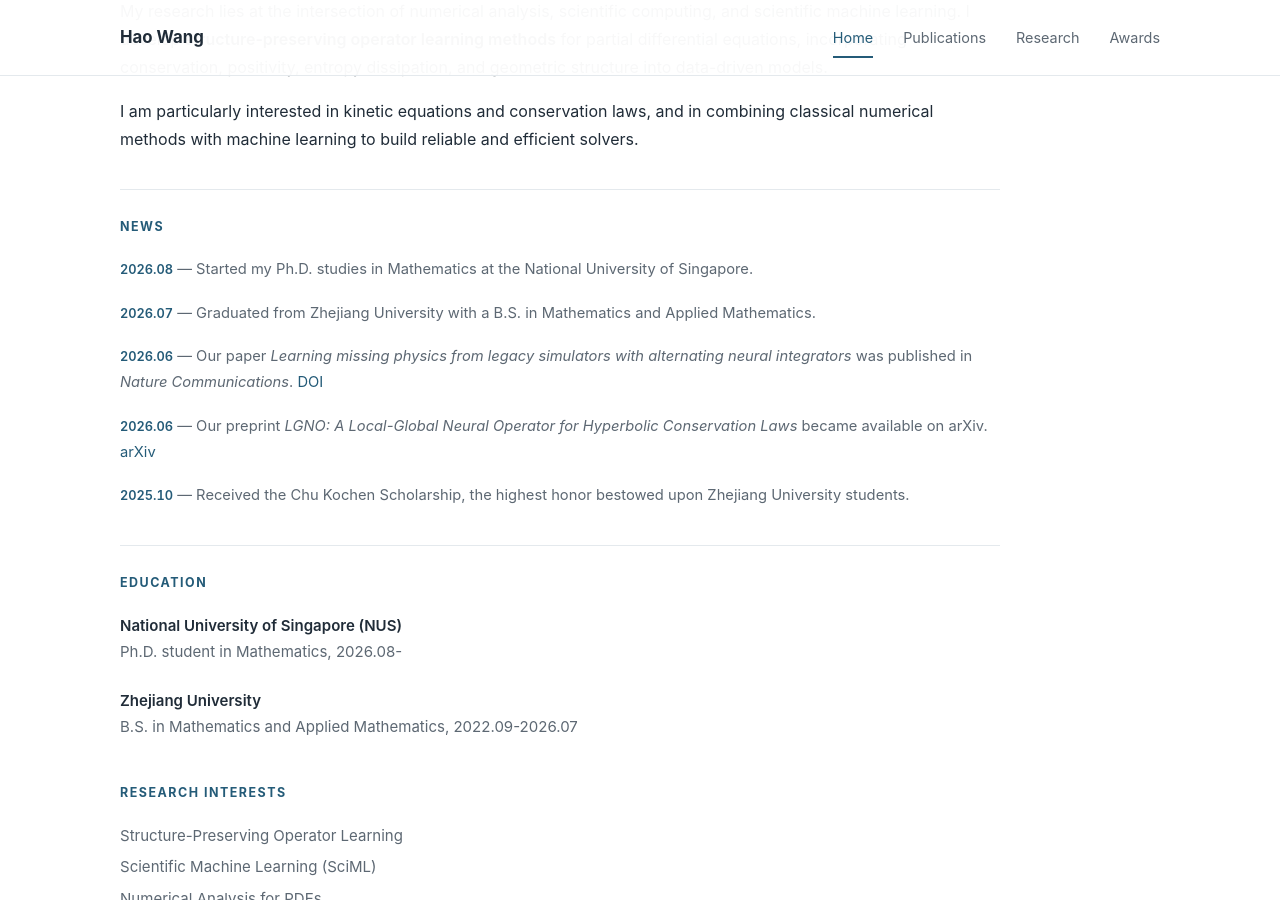
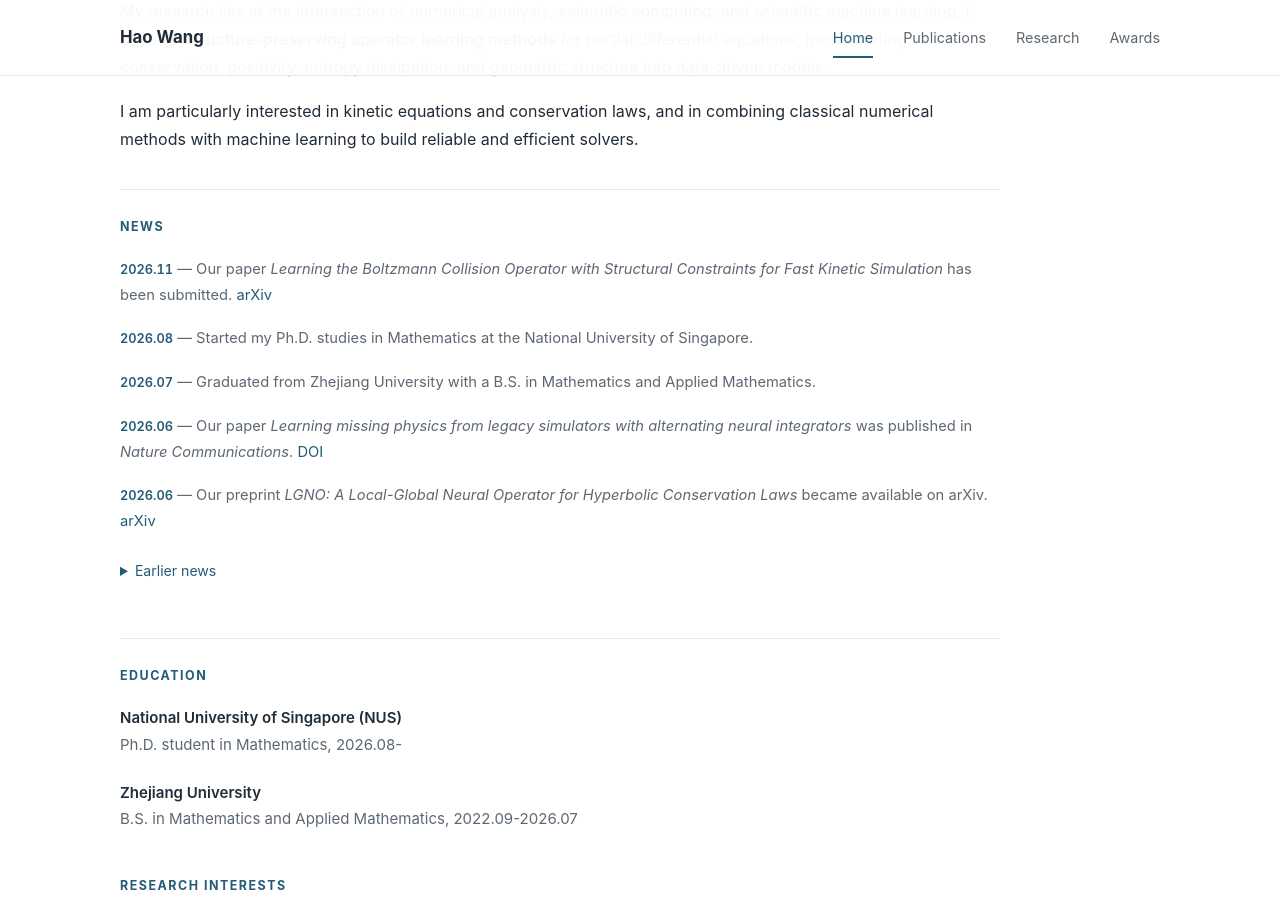
Before and after one commit to shanxue-w/shanxue-w.github.io, an MkDocs documentation site: the page built from docs/index.md, in a window 1280 px wide and 900 px high, scrolled down 613 px. Built offline with MkDocs 1.6.1, drawn with Linux system fonts in a browser that asks for light colours.

Commit message:
Announce Boltzmann collision operator paper submission

```diff
--- a/docs/index.md
+++ b/docs/index.md
@@ -14,6 +14,7 @@ I am particularly interested in kinetic equations and conservation laws, and in
 
 ## News
 
+- **2026.11** — Our paper *Learning the Boltzmann Collision Operator with Structural Constraints for Fast Kinetic Simulation* has been submitted. [arXiv](https://arxiv.org/abs/2611.28864)
 - **2026.08** — Started my Ph.D. studies in Mathematics at the National University of Singapore.
 - **2026.07** — Graduated from Zhejiang University with a B.S. in Mathematics and Applied Mathematics.
 - **2026.06** — Our paper *Learning missing physics from legacy simulators with alternating neural integrators* was published in *Nature Communications*. [DOI](https://doi.org/10.1038/s41467-026-74002-2)
```
